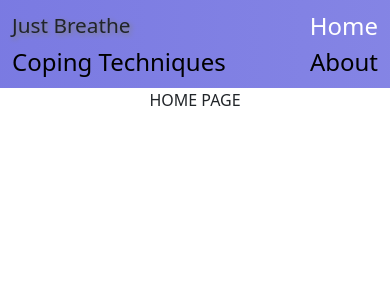
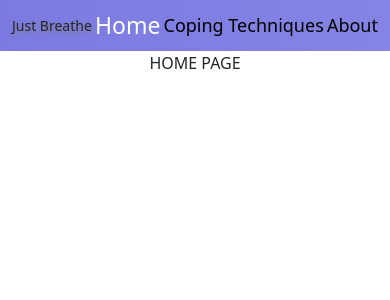
Before and after one commit to tCarina/Just_Breathe, a React (Create React App) app: page /home in a window 390 px wide. Shown: the top 300 px of the page. Built offline with nearby package versions, Linux system fonts and the light colour scheme.

Commit message:
fixed font size navbar take 2

```diff
--- a/src/Styles/navbar.css
+++ b/src/Styles/navbar.css
@@ -8,12 +8,12 @@ nav {
 
 
 .nav-text {
-    font-size: 1.6rem !important;
+    font-size: 22px;
     text-decoration: none;
     color:rgb(0, 0, 0);
 }
 .nav-logo{
-    font-size: 1.3rem !important;
+    font-size: 18px;
     text-shadow: 2px 2px 5px rgb(129, 129, 129);
 }
 
@@ -21,14 +21,19 @@ nav {
        color:rgb(93, 207, 241)
 }
 
-
 .active{
-    font-size: 1.8rem !important;
+    font-size: 27px;
        color:rgb(255, 255, 255);
 }
 
    @media screen and (max-width: 900px) {
        .nav-text{
-           font-size: 1.5rem !important;
+           font-size: 18px;
+       }
+       .nav-logo{
+        font-size: 14px;
+       }
+       .active{
+           font-size: 23px;
        }
    }
```
